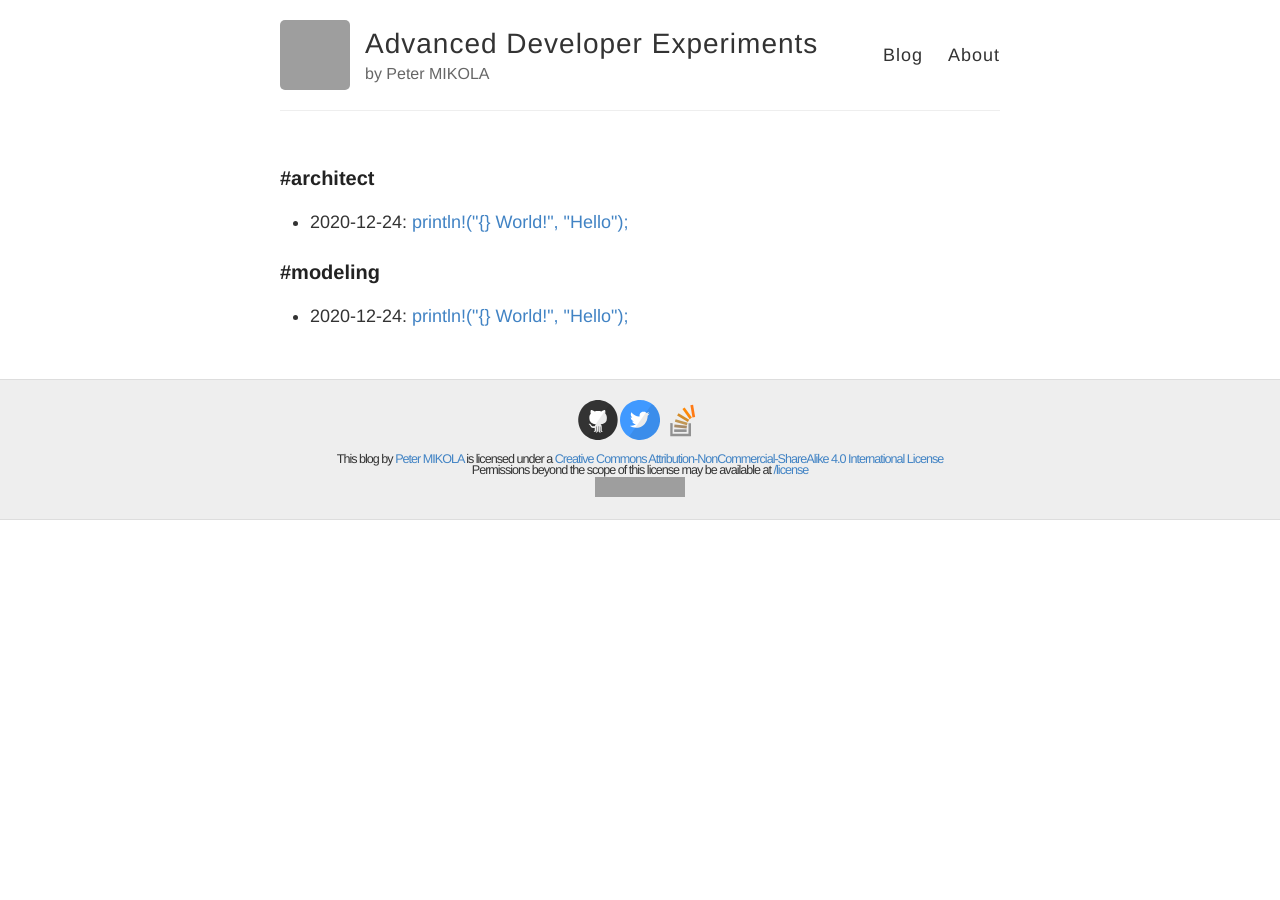
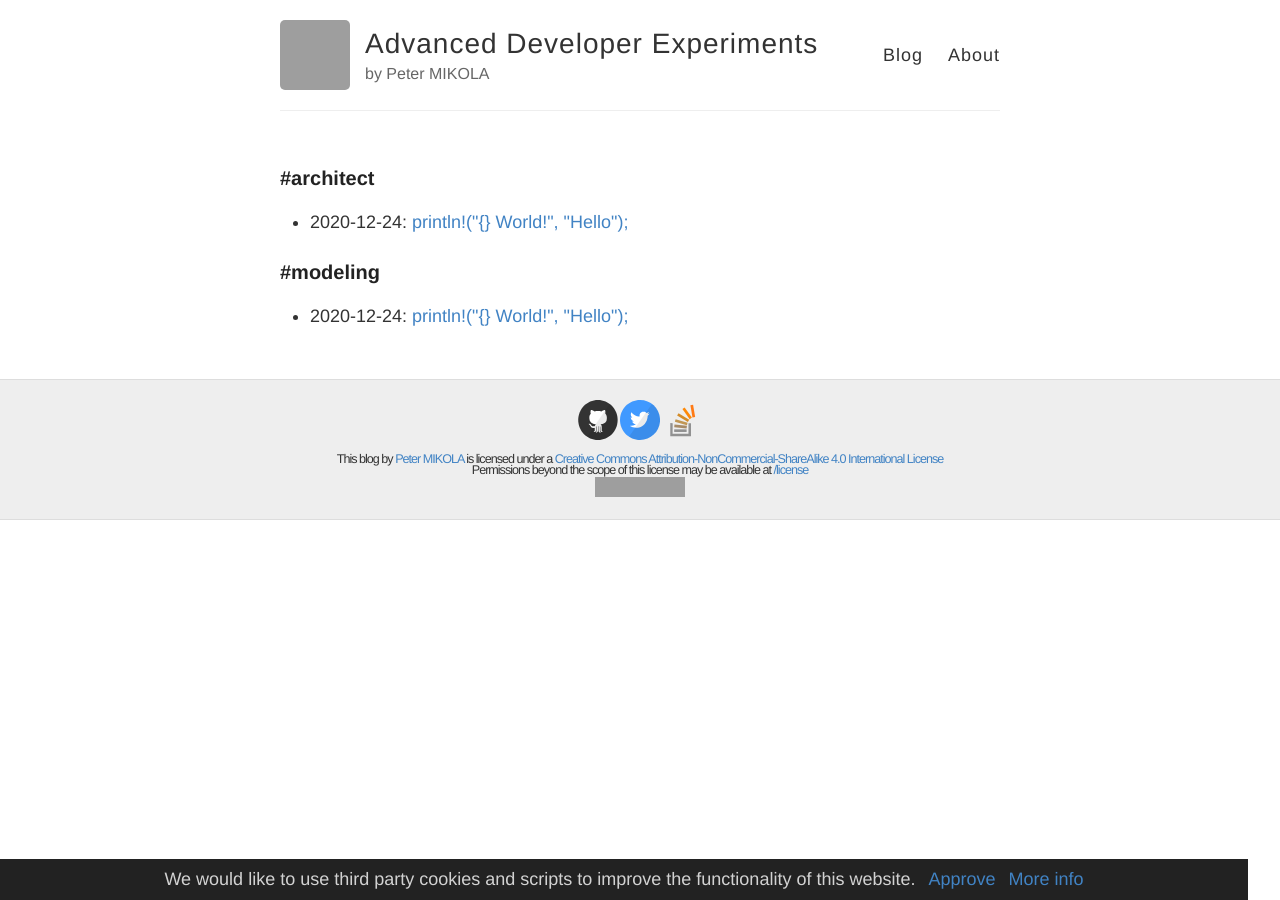
Before and after one commit to Mikopet/mikopet.dev, a Jekyll site: the page built from tags.html, in a window 1280 px wide. Built offline with Jekyll 4.4.1, drawn with Linux system fonts in a browser that asks for light colours; comment, search, counter and statistics services are not loaded; grey boxes are pictures that could not be loaded.

Commit message:
add cookie consent and privacy stuff

```diff
--- /dev/null
+++ b/_includes/cookie-consent.html
@@ -0,0 +1,74 @@
+<style>
+    #cookie-notice {
+        padding: 0.5rem 1rem;
+        display: none;
+        text-align: center;
+        position: fixed;
+        bottom: 0;
+        width: calc(100% - 2rem);
+        background: #222;
+        color: rgba(255, 255, 255, 0.8);
+    }
+
+    #cookie-notice a {
+        display: inline-block;
+        cursor: pointer;
+        margin-left: 0.5rem;
+    }
+
+    @media (max-width: 767px) {
+        #cookie-notice span {
+            display: block;
+            padding-top: 3px;
+            margin-bottom: 1rem;
+        }
+
+        #cookie-notice a {
+            position: relative;
+            bottom: 4px;
+        }
+    }
+</style>
+<div id="cookie-notice">
+    <span>We would like to use third party cookies and scripts to improve the functionality of this website.</span>
+    <a id="cookie-notice-accept" class="btn btn-primary btn-sm">Approve</a>
+    <a href="{{ site.baseurl }}/privacy" class="btn btn-primary btn-sm">More info</a>
+</div>
+<script async src="https://www.googletagmanager.com/gtag/js?id={{ site.google_analytics }}"></script>
+<script>
+    function createCookie(name, value, days) {
+        var expires = "";
+        if (days) {
+            var date = new Date();
+            date.setTime(date.getTime() + (days * 24 * 60 * 60 * 1000));
+            expires = "; expires=" + date.toUTCString();
+        }
+        document.cookie = name + "=" + value + expires + "; path=/";
+    }
+
+    function readCookie(name) {
+        var nameEQ = name + "=";
+        var ca = document.cookie.split(';');
+        for (var i = 0; i < ca.length; i++) {
+            var c = ca[i];
+            while (c.charAt(0) == ' ') c = c.substring(1, c.length);
+            if (c.indexOf(nameEQ) == 0) return c.substring(nameEQ.length, c.length);
+        }
+        return null;
+    }
+
+    function eraseCookie(name) {
+        createCookie(name, "", -1);
+    }
+
+    if (readCookie('cookie-notice-dismissed') == 'true') {
+        // in different files
+    } else {
+        document.getElementById('cookie-notice').style.display = 'block';
+    }
+    document.getElementById('cookie-notice-accept').addEventListener("click", function () {
+        createCookie('cookie-notice-dismissed', 'true', 31);
+        document.getElementById('cookie-notice').style.display = 'none';
+        location.reload();
+    });
+</script>
--- a/_layouts/default.html
+++ b/_layouts/default.html
@@ -45,6 +45,8 @@
     </div>
 </div>
 
+{% include cookie-consent.html %}
+
 <div id="main" role="main" class="container">
     {{ content }}
 </div>
--- a/tags.html
+++ b/tags.html
@@ -15,7 +15,7 @@ permalink: /tags
   <ul>
   {% for post in site.tags[tag] %}
     <li>
-      {{ post.date | date: "%Y-%m-%d" }}: <a href="{{ post.url }}">{{ post.title }}</a>
+      {{ post.date | date: "%Y-%m-%d" }}: <a href="{{ site.baseurl}}{{ post.url }}">{{ post.title }}</a>
     </li>
   {% endfor %}
   </ul>
```
Also changed, not shown: _includes/analytics.html (+7 -5 lines), _includes/disqus.html (+5 -2 lines), privacy.md (added, +30 -0 lines).
